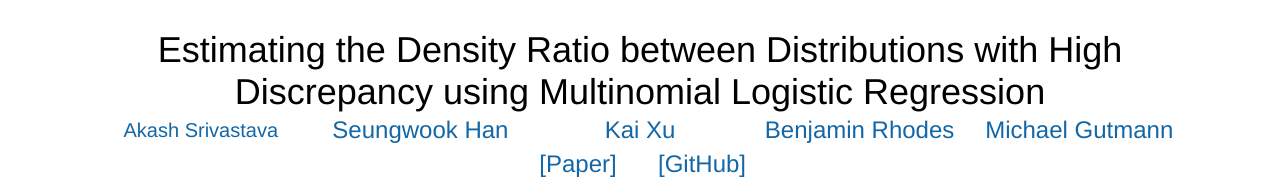
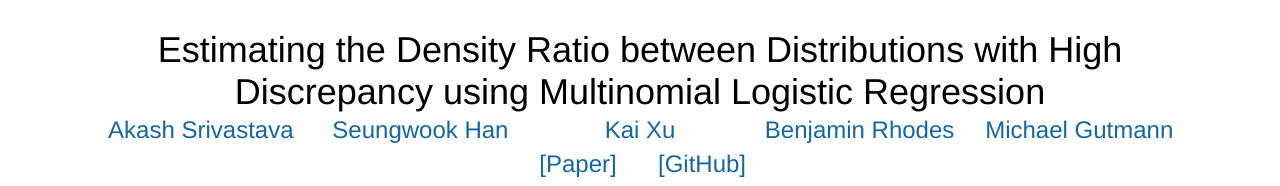
Before and after one commit to hanseungwook/mdre, a plain HTML site: page index.html in a window 1280 px wide. Shown: the top 186 px of the page. Drawn offline with Linux system fonts and the light colour scheme; a script that the page names is missing.

Commit message:
font fixed

```diff
--- a/index.html
+++ b/index.html
@@ -144,7 +144,7 @@
 				<tr>
 					<td align=center width=160px>
 						<center>
-							<span style="font-size:20px"><a href="https://akashgit.github.io/">Akash Srivastava</a></span>
+							<span style="font-size:24px"><a href="https://akashgit.github.io/">Akash Srivastava</a></span>
 						</center>
 					</td>
 					<td align=center width=160px>
```
